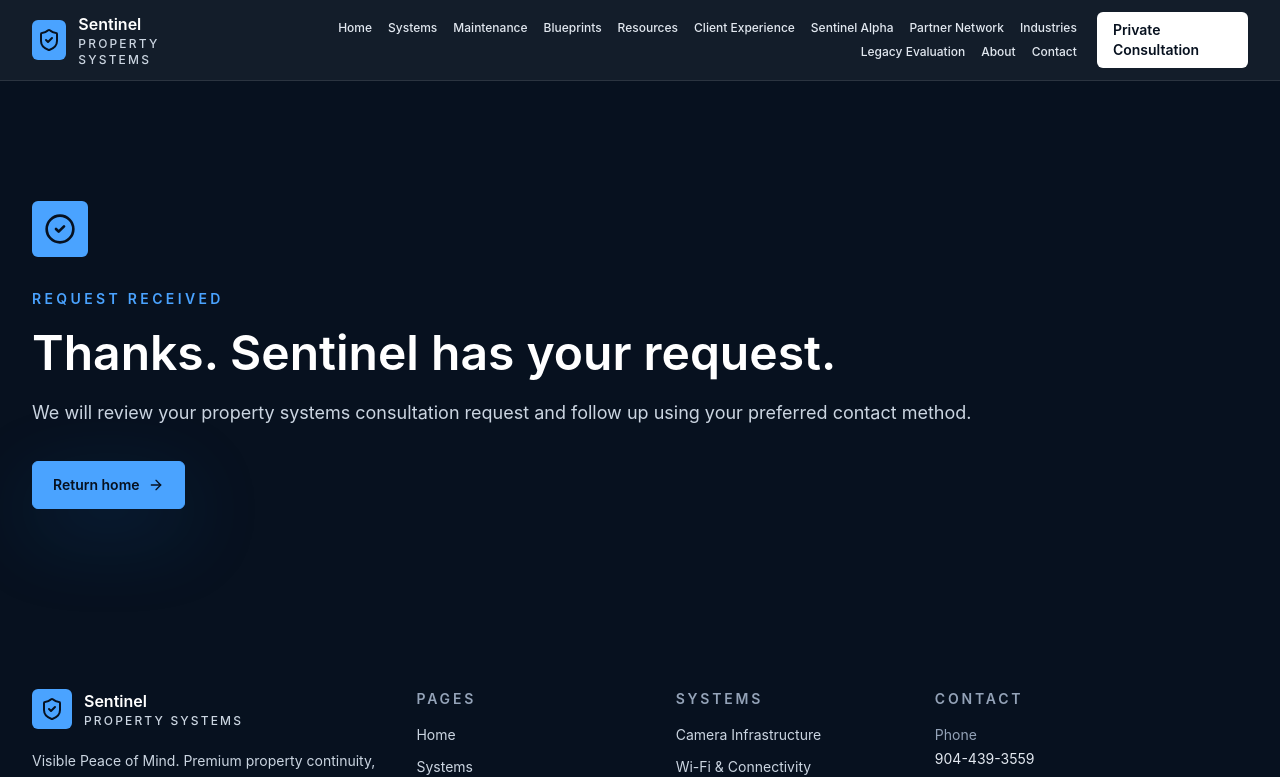
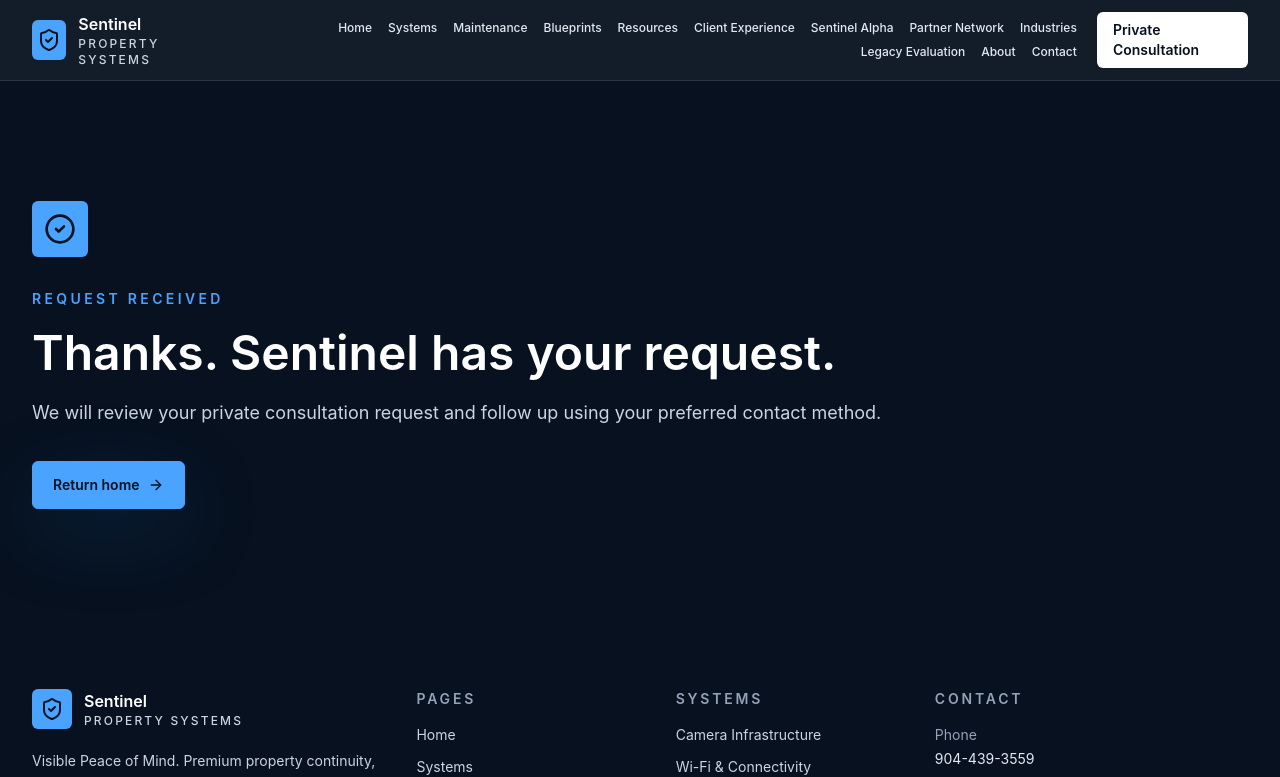
Before and after one commit to Lancesic/sentinel-property-systems, a Next.js app: page /thank-you in a window 1280 px wide. Shown: the top 777 px of the page. Built offline with nearby package versions, Linux system fonts and the light colour scheme.

Commit message:
Update thank you page for private consultation

```diff
--- a/app/thank-you/page.tsx
+++ b/app/thank-you/page.tsx
@@ -4,9 +4,9 @@ import { ButtonLink } from "@/components/site";
 
 export const metadata: Metadata = {
   title: "Request Received",
-  description: "Thank you for requesting a Sentinel Property Systems consultation."
+  description: "Thank you for requesting a Sentinel private consultation."
 };
 
 export default function ThankYouPage() {
-  return <section className="section-pad min-h-[70vh] bg-ink text-white"><div className="container-tight max-w-3xl pt-10"><div className="grid h-14 w-14 place-items-center rounded-md bg-signal text-ink"><CheckCircle2 aria-hidden="true" className="h-8 w-8" /></div><p className="mt-8 text-sm font-semibold uppercase tracking-[0.24em] text-signal">Request received</p><h1 className="mt-5 font-display text-4xl font-semibold tracking-normal sm:text-5xl">Thanks. Sentinel has your request.</h1><p className="mt-5 text-lg leading-8 text-slate-300">We will review your property systems consultation request and follow up using your preferred contact method.</p><div className="mt-8"><ButtonLink href="/" variant="primary">Return home <ArrowRight aria-hidden="true" className="h-4 w-4" /></ButtonLink></div></div></section>;
+  return <section className="section-pad min-h-[70vh] bg-ink text-white"><div className="container-tight max-w-3xl pt-10"><div className="grid h-14 w-14 place-items-center rounded-md bg-signal text-ink"><CheckCircle2 aria-hidden="true" className="h-8 w-8" /></div><p className="mt-8 text-sm font-semibold uppercase tracking-[0.24em] text-signal">Request received</p><h1 className="mt-5 font-display text-4xl font-semibold tracking-normal sm:text-5xl">Thanks. Sentinel has your request.</h1><p className="mt-5 text-lg leading-8 text-slate-300">We will review your private consultation request and follow up using your preferred contact method.</p><div className="mt-8"><ButtonLink href="/" variant="primary">Return home <ArrowRight aria-hidden="true" className="h-4 w-4" /></ButtonLink></div></div></section>;
 }
```
